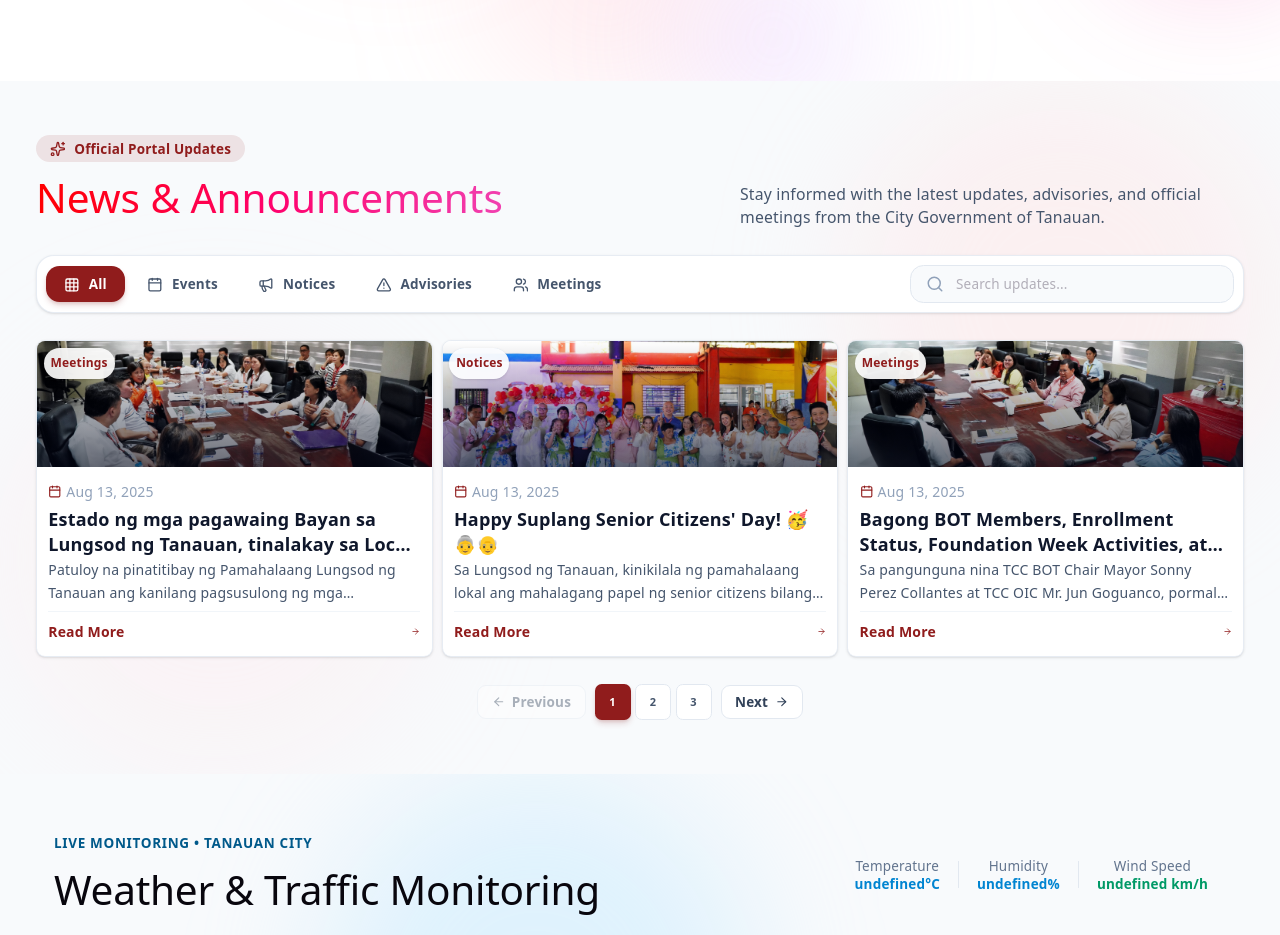
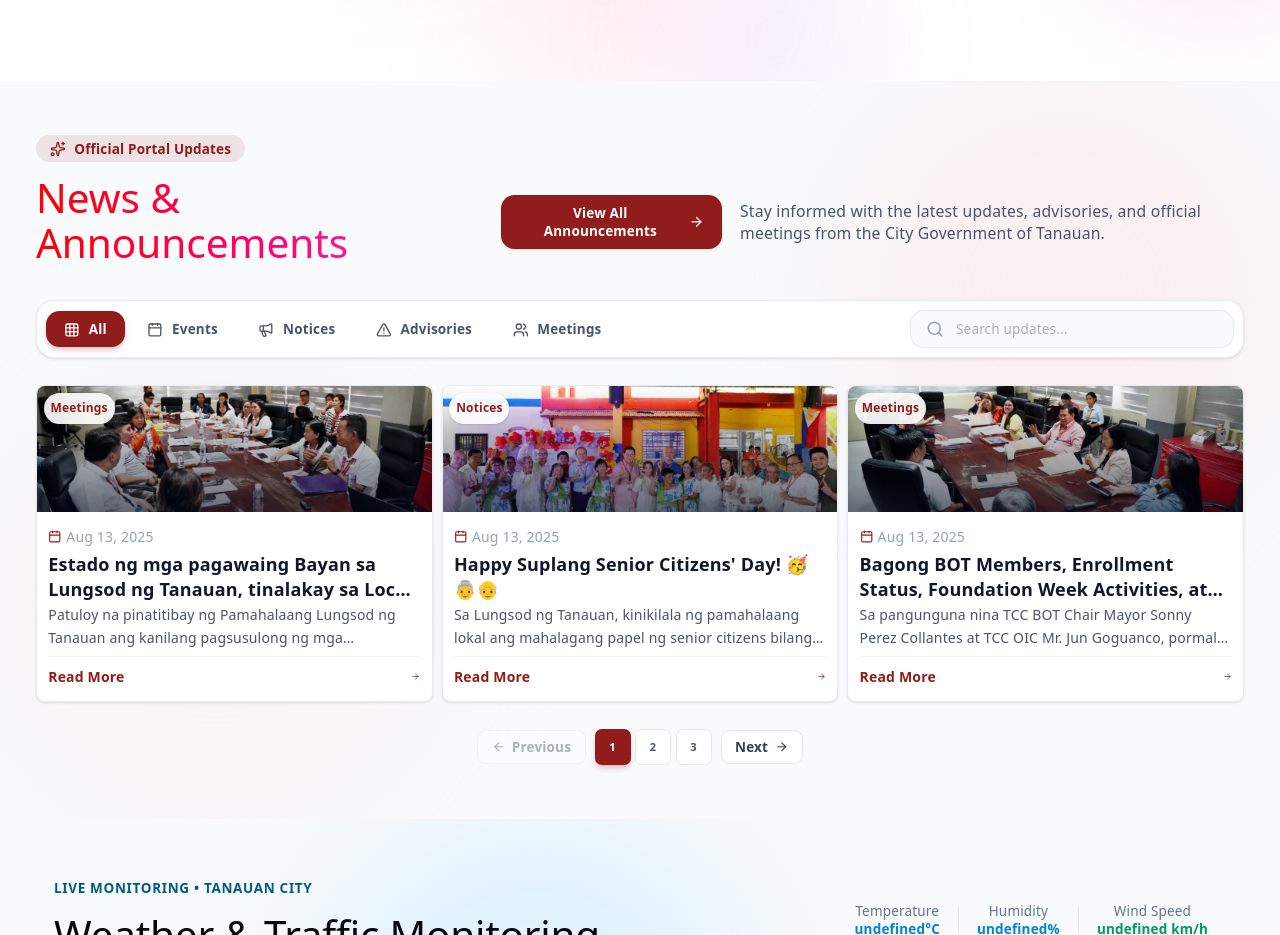
Before and after one commit to RicRicRicRicRicRic/tanauancity_redeisgn_OJT, a React (Vite) app in the folder tanauan/: page / in a window 1280 px wide. Shown: the part 4500-5435 px from the top of the page. Built offline with nearby package versions, Linux system fonts and the light colour scheme; no server answers.

Commit message:
aanouncements adjustment

```diff
--- a/tanauan/src/components/sections/AnnouncementsEventsSection.tsx
+++ b/tanauan/src/components/sections/AnnouncementsEventsSection.tsx
@@ -184,7 +184,7 @@ export default function AnnouncementsEventsSection() {
       <div className="absolute bottom-0 left-0 w-96 h-96 bg-rose-100/30 rounded-full blur-3xl pointer-events-none" />
 
       <div className="relative max-w-7xl mx-auto z-10">
-        <div className="flex flex-col md:flex-row md:items-end justify-between mb-6 gap-4">
+        <div className="flex flex-col md:flex-row md:items-center justify-between mb-6 gap-4">
           <div>
             <div className="inline-flex items-center gap-2 px-3 py-1 rounded-full text-xs font-semibold bg-[#901c1c]/10 text-[#901c1c] mb-3">
               <Sparkles className="w-3.5 h-3.5" />
@@ -194,7 +194,14 @@ export default function AnnouncementsEventsSection() {
               News & Announcements
             </h2>
           </div>
-          <p className="text-slate-600 max-w-md text-xs md:text-sm">
+          <button
+            type="button"
+            className="mt-8 inline-flex items-center gap-1.5 px-4 py-2 rounded-xl bg-[#901c1c] text-white text-xs font-semibold hover:bg-red-800 transition-colors shadow-sm cursor-pointer"
+          >
+            View All Announcements
+            <ArrowRight className="w-3.5 h-3.5" />
+          </button>
+          <p className="!mt-8 text-slate-600 max-w-md text-xs md:text-sm">
             Stay informed with the latest updates, advisories, and official meetings from the City Government of Tanauan.
           </p>
         </div>
```
